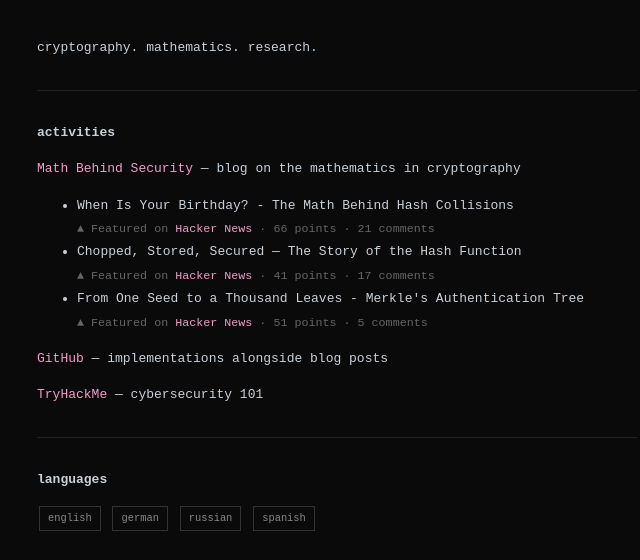
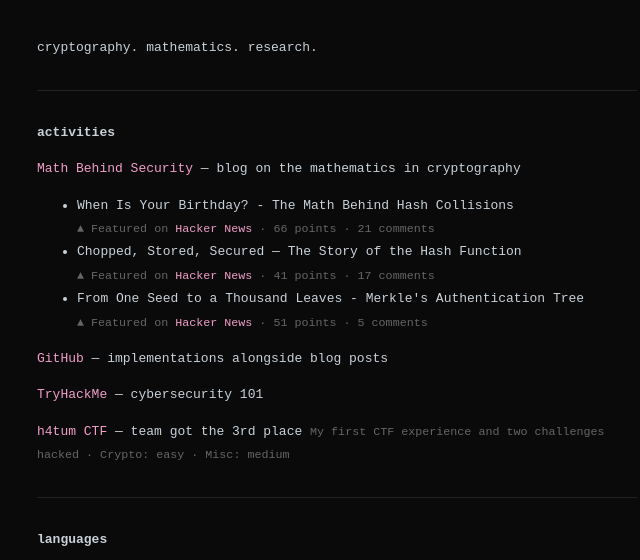
Before and after one commit to 0xkrt26/portfolio, a plain HTML site: page index.html in a window 1280 px wide. Shown: the part 188-748 px from the top of the page, without its empty margins (303-943 px from the left). Drawn offline with Linux system fonts and the light colour scheme.

Commit message:
Update index.html
ctf

```diff
--- a/index.html
+++ b/index.html
@@ -67,6 +67,12 @@
   <p>
    <span style="color: #f19ec8;">TryHackMe</span> — cybersecurity 101
   </p>
+  <p>
+    <span style="color: #f19ec8;">h4tum CTF</span> — team got the 3rd place
+     <span class="dim">
+      My first CTF experience and two challenges hacked · Crypto: easy · Misc: medium
+    </span>
+  </p>
 
 
   <hr>
```
